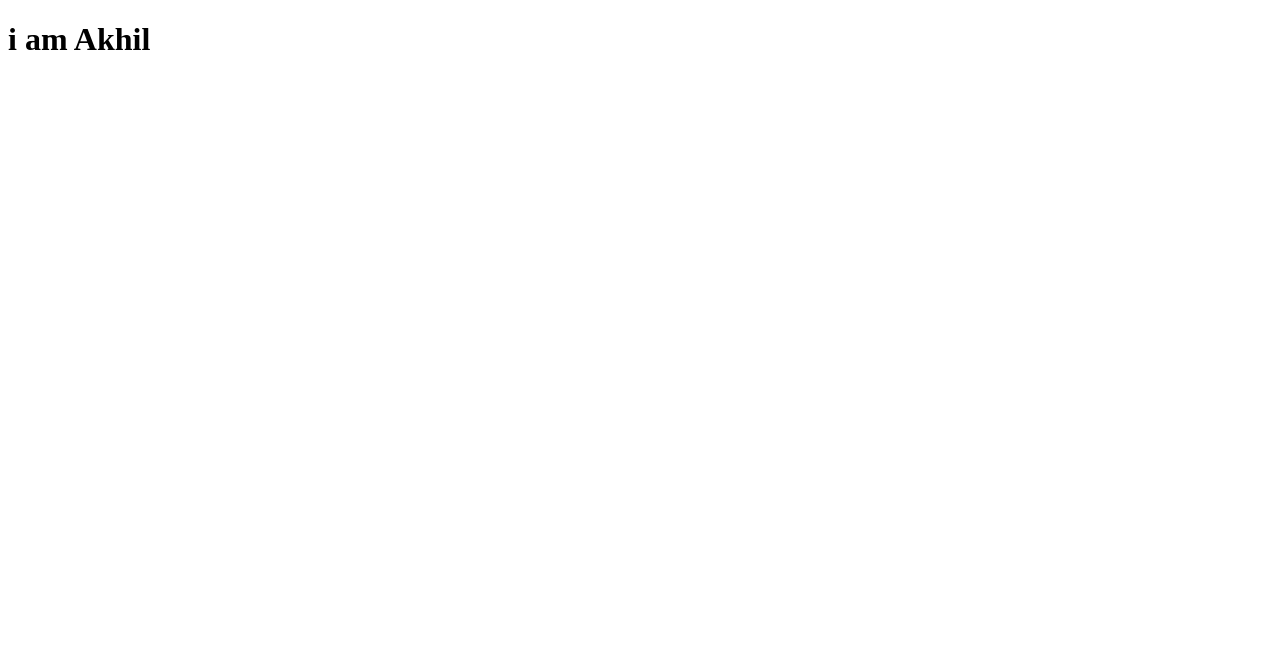
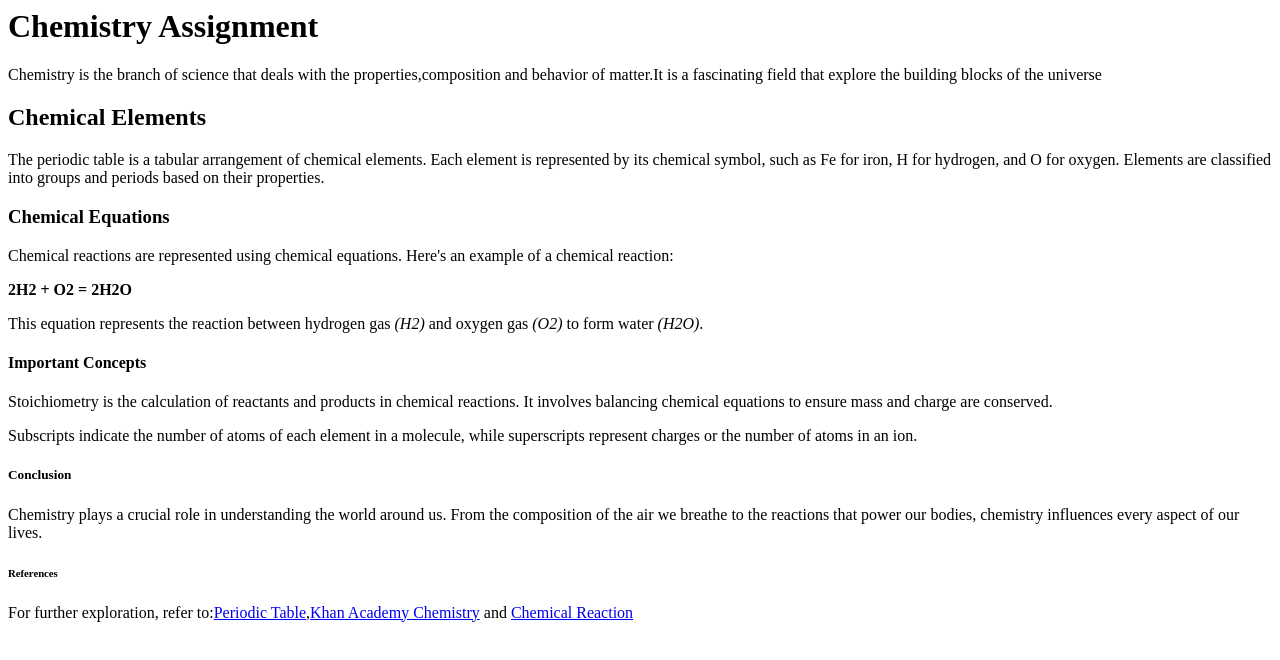
Before and after one commit to aklrj/first, a plain HTML site: page index.html in a window 1280 px wide. Drawn offline with Linux system fonts and the light colour scheme.

Commit message:
the file is added

```diff
--- a/index.html
+++ b/index.html
@@ -1,11 +1,52 @@
-<!DOCTYPE html>
-<html lang="en">
-<head>
-    <meta charset="UTF-8">
-    <meta name="viewport" content="width=device-width, initial-scale=1.0">
-    <title>Document</title>
-</head>
-<body>
-    <h1>i am Akhil</h1>
-</body>
+<html>
+    <head>
+        <title>
+            periodic table
+        </title>
+    </head>
+    <body>
+        <h1>
+            <b>Chemistry Assignment</b>
+        </h1>
+        <p>
+            Chemistry is the branch of science that deals with the properties,composition and behavior of matter.It is a fascinating field that explore the building blocks of the universe
+        </p>
+        <h2>
+            <b>
+                Chemical Elements
+            </b>
+        </h2>
+        <p>
+            The periodic table is a tabular arrangement of chemical elements. Each element is represented by its chemical symbol, such as Fe for iron, H for hydrogen, and O for oxygen. Elements are classified into groups and periods based on their properties.
+        </p>
+        <h3>
+            <b>
+                Chemical Equations
+            </b>
+        </h3>
+        <p>
+            Chemical reactions are represented using chemical equations. Here's an example of a chemical reaction:</p>
+           <p> <b>2H2 + O2 = 2H2O</b></p>
+           <p>This equation represents the reaction between hydrogen gas <i>(H2) </i>and oxygen gas <i>(O2)</i> to form water <i>(H2O)</i>.
+        </p>
+        <h4>
+            <b>Important Concepts</b>
+        </h4>
+        <p>
+            Stoichiometry is the calculation of reactants and products in chemical reactions. It involves balancing chemical equations to ensure mass and charge are conserved.</p>
+<p> Subscripts indicate the number of atoms of each element in a molecule, while superscripts represent charges or the number of atoms in an ion.
+        </p>
+        <h5>
+            <b>Conclusion</b>
+        </h5>
+<p>
+    Chemistry plays a crucial role in understanding the world around us. From the composition of the air we breathe to the reactions that power our bodies, chemistry influences every aspect of our lives.
+</p>
+<h6>
+    <b>References</b>
+</h6>
+<p>
+    For further exploration, refer to:<a href="https://byjus.com/periodic-table/">Periodic Table</a>,<a href="https://en.khanacademy.org/science/hs-chemistry/x2613d8165d88df5e:chemical-bonding/x2613d8165d88df5e:activity/a/activity-what-hidden-trade-offs-exist-when-we-choose-aluminum-cans-versus-glass-bottles-for-packaging">Khan Academy Chemistry</a> and <a href="https://chem.libretexts.org/Bookshelves/General_Chemistry/Book%3A_General_Chemistry%3A_Principles_Patterns_and_Applications_(Averill)/03%3A_Chemical_Reactions/3.05%3A_Types_of_Chemical_Reactions">Chemical Reaction</a>
+</p>
+    </body>
 </html>
```
